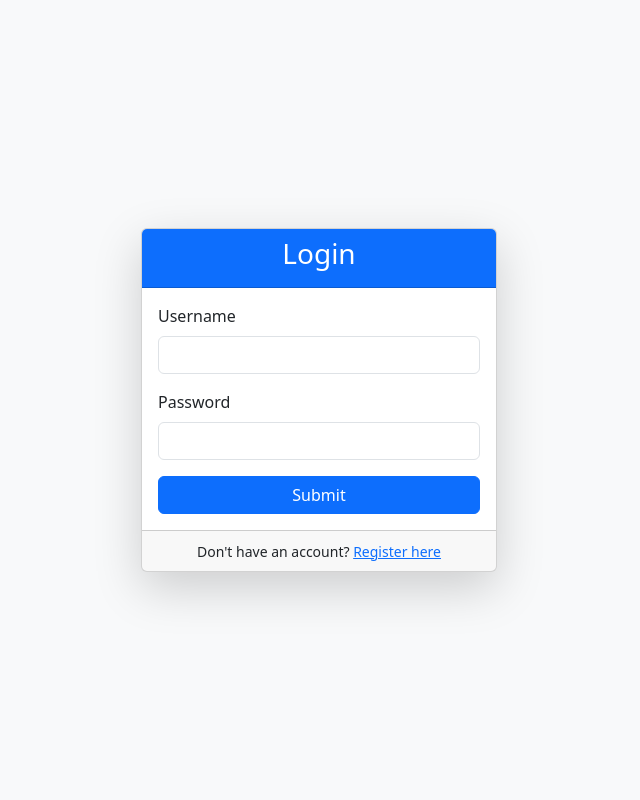
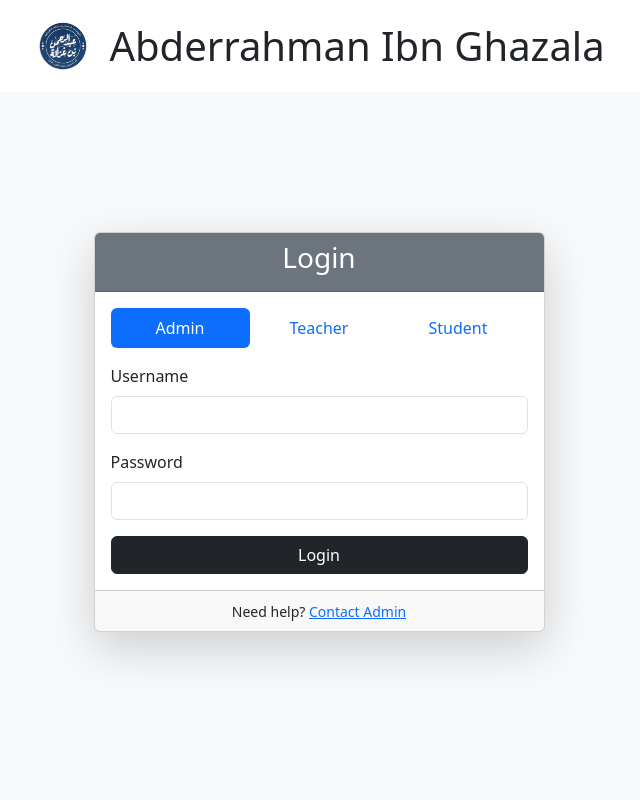
Before and after one commit to Rayanex7/MyWebSite, a Flask app: page /Authentication/login in a window 1280 px wide. Shown: the whole page, without its empty margins (321-961 px from the left). Run offline with Flask 3, Linux system fonts and the light colour scheme; some libraries are stand-ins or nearby versions.

Commit message:
Setting Authorization For Admins,Teachers,Students

```diff
--- a/main.py
+++ b/main.py
@@ -18,12 +18,12 @@ app.register_blueprint(Dire_Blueaprint, url_prefix='/Administration')
 @app.route('/')
 @app.route('/home')
 def home():
-    if is_auth():
+    if is_auth() == "Admin":
         try:
             session.pop('contact_data')
         except KeyError:
             return render_template('Home/index.html', notifications=notifications)
-    return redirect('/Authentication/login')
+    return redirect('/Info/Contact')
 
 if __name__ == "__main__":
     app.run(debug=True)
--- a/modules/Authentication.py
+++ b/modules/Authentication.py
@@ -9,10 +9,29 @@ AUTH_Blueprint = Blueprint('Authentication', __name__)
 def login():
     if not is_auth():
         if request.method == 'POST':
-            username = request.form['U']
-            password = request.form['P']
-            if authentication(username, password):
-                return redirect('/home')
+            try:
+                admin = request.form['U']
+                passwd = request.form['P']
+                if authentication("ADMIN", admin, passwd):
+                    return redirect('/home')
+            except Exception:
+                pass
+
+            try:
+                teacher = request.form['T']
+                passwd = request.form['P']
+                if authentication("TEACHER",teacher, passwd):
+                    return redirect('/Student/Student_management')
+            except Exception:
+                pass
+
+            try:
+                std = request.form['stdId']
+                if authentication("STUDENT", std):
+                    return redirect('/Info/About')
+            except Exception as e:
+                print(e)
+            print("ERROR")
             return redirect('/Authentication/login')
         else:
             return render_template('Home/login.html')
@@ -20,6 +39,5 @@ def login():
 
 @AUTH_Blueprint.route('/Logout')
 def Logout():
-    session.pop('username', None)
-    session.pop('key', None)
+    session.clear()
     return redirect('/Authentication/login')
--- a/modules/Info.py
+++ b/modules/Info.py
@@ -26,7 +26,7 @@ def Contact():
         notifications.append(data)
         if all([name, Email, Subject, Message]):
             flash("We Will Get You Soon ☺️", 'success')
-            return redirect('/home')
+            return redirect('/Info/Contact')
         else:
             flash("Please Fill The requested form", 'danger')
             return redirect('/Info/Contact')
@@ -34,7 +34,7 @@ def Contact():
 
 @INFO_Blueprint.route('/response_center', methods=['POST'])
 def response_center():
-    if not is_auth():
+    if is_auth() != "Admin":
         return redirect('/Authentication/login')
     if request.method == 'POST':
         name = request.form['name']
--- a/templates/Home/index.html
+++ b/templates/Home/index.html
@@ -255,7 +255,7 @@
         <a href="/" class="sidebar-link"><i class="bi bi-house"></i> Home</a>
         <a href="/Student/Student_management" class="sidebar-link"><i class="bi bi-mortarboard"></i> Students Management</a>
         <a href="/Teacher/Teachers_management" class="sidebar-link"><i class="bi bi-person-workspace"></i> Teachers Management</a>
-        <a href="/Direction" class="sidebar-link"><i class="bi bi-building"></i> Direction</a>
+        <a href="/Administration/Home" class="sidebar-link"><i class="bi bi-building"></i> Administration</a>
         <a href="/Info/About" class="sidebar-link"><i class="bi bi-info-circle"></i> About Us</a>
         <a href="/Info/Contact" class="sidebar-link"><i class="bi bi-envelope"></i> Contact Us</a>
         <a href="/Authentication/Logout" class="sidebar-link"><i class="bi bi-box-arrow-right"></i> Logout</a>
@@ -280,9 +280,9 @@
             <div class="col-md-4">
                 <div class="card">
                     <div class="card-body">
-                        <form action="/Direction">
+                        <form action="/Administration/Home">
                             <button type="submit" class="btn btn-info btn-custom w-100">
-                                <i class="bi bi-building me-2"></i>Direction
+                                <i class="bi bi-building me-2"></i>Administration
                             </button>
                         </form>
                     </div>
--- a/templates/Home/login.html
+++ b/templates/Home/login.html
@@ -3,35 +3,89 @@
 <head>
     <meta charset="UTF-8">
     <meta name="viewport" content="width=device-width, initial-scale=1.0">
-    <title>Login</title>
+    <title>Login - Abderrahman Ibn Ghazala</title>
     <!-- Bootstrap CSS -->
     <link href="https://cdn.jsdelivr.net/npm/bootstrap@5.3.0-alpha1/dist/css/bootstrap.min.css" rel="stylesheet">
 </head>
-<body class="bg-light d-flex justify-content-center align-items-center" style="height: 100vh;">
+<body class="bg-light">
+    <!-- Header -->
+    <header class="bg-white text-dark py-3 text-center">
+        <div class="container">
+            <div class="d-flex justify-content-center align-items-center">
+                <img src="{{ url_for('static', filename='AbderrahmanIbnGhazala.png') }}" alt="School Logo" class="me-3" style="height: 60px;">
+                <h1 class="mb-0">Abderrahman Ibn Ghazala</h1>
+            </div>
+        </div>
+    </header>
+
+
+    <!-- Login Section -->
+    <div class="d-flex justify-content-center align-items-center" style="height: 85vh;">
         <div class="container">
             <div class="row justify-content-center">
-            <div class="col-md-6 col-lg-4">
+                <div class="col-md-6 col-lg-5">
                     <div class="card shadow-lg">
-                    <div class="card-header bg-primary text-white text-center">
+                        <div class="card-header bg-secondary text-white text-center">
                             <h3>Login</h3>
                         </div>
                         <div class="card-body">
-                        <form action="/Authentication/login" method="POST">
+                            <!-- Tabs -->
+                            <ul class="nav nav-pills nav-justified mb-3">
+                                <li class="nav-item">
+                                    <a class="nav-link active" id="admin-tab" href="#" onclick="showForm('admin')">Admin</a>
+                                </li>
+                                <li class="nav-item">
+                                    <a class="nav-link" id="teacher-tab" href="#" onclick="showForm('teacher')">Teacher</a>
+                                </li>
+                                <li class="nav-item">
+                                    <a class="nav-link" id="student-tab" href="#" onclick="showForm('student')">Student</a>
+                                </li>
+                            </ul>
+
+                            <!-- Admin Login Form -->
+                            <form id="admin-form" action="/Authentication/login" method="POST">
                                 <div class="mb-3">
-                                <label for="U" class="form-label">Username</label>
-                                <input type="text" id="U" name="U" class="form-control" required>
+                                    <label for="adminU" class="form-label">Username</label>
+                                    <input type="text" id="adminU" name="U" class="form-control" required>
                                 </div>
                                 <div class="mb-3">
-                                <label for="P" class="form-label">Password</label>
-                                <input type="password" id="P" name="P" class="form-control" required>
+                                    <label for="adminP" class="form-label">Password</label>
+                                    <input type="password" id="adminP" name="P" class="form-control" required>
                                 </div>
                                 <div class="d-grid">
-                                <button type="submit" class="btn btn-primary">Submit</button>
+                                    <button type="submit" class="btn btn-dark">Login</button>
+                                </div>
+                            </form>
+
+                            <!-- Teacher Login Form -->
+                            <form id="teacher-form" action="/Authentication/login" method="POST">
+                                <div class="mb-3">
+                                    <label for="teacherID" class="form-label">Teacher ID</label>
+                                    <input type="text" id="teacherID" name="T" class="form-control" required>
+                                </div>
+                                <div class="mb-3">
+                                    <label for="teacherP" class="form-label">Password</label>
+                                    <input type="password" id="teacherP" name="P" class="form-control" required>
+                                </div>
+                                <div class="d-grid">
+                                    <button type="submit" class="btn btn-secondary">Login</button>
+                                </div>
+                            </form>
+
+                            <!-- Student Login Form -->
+                            <form id="student-form" action="/Authentication/login" method="POST" style="display: none;">
+                                <div class="mb-3">
+                                    <label for="studentID" class="form-label">Student ID</label>
+                                    <input type="text" id="studentID" name="stdId" class="form-control" required>
+                                </div>
+                                <div class="d-grid">
+                                    <button type="submit" class="btn btn-outline-dark">Login</button>
                                 </div>
                             </form>
                         </div>
                         <div class="card-footer text-center">
-                        <small>Don't have an account? <a href="/register">Register here</a></small>
+                            <small>Need help? <a href="/Contact">Contact Admin</a></small>
+                        </div>
                     </div>
                 </div>
             </div>
@@ -41,5 +95,25 @@
     <!-- Bootstrap JS and dependencies -->
     <script src="https://cdn.jsdelivr.net/npm/@popperjs/core@2.10.0/dist/umd/popper.min.js"></script>
     <script src="https://cdn.jsdelivr.net/npm/bootstrap@5.3.0-alpha1/dist/js/bootstrap.min.js"></script>
+
+    <!-- Script to toggle forms -->
+    <script>
+        // Set the default form to display when the page is loaded
+        window.onload = function() {
+            showForm('admin');
+        };
+
+        function showForm(role) {
+            document.getElementById("admin-form").style.display = (role === "admin") ? "block" : "none";
+            document.getElementById("teacher-form").style.display = (role === "teacher") ? "block" : "none";
+            document.getElementById("student-form").style.display = (role === "student") ? "block" : "none";
+
+            // Update active tab
+            document.getElementById("admin-tab").classList.remove("active");
+            document.getElementById("teacher-tab").classList.remove("active");
+            document.getElementById("student-tab").classList.remove("active");
+            document.getElementById(role + "-tab").classList.add("active");
+        }
+    </script>
 </body>
 </html>
```
Also changed, not shown: modules/Students.py (+16 -0 lines), modules/Teachers.py (+3 -26 lines), modules/functions.py (+67 -10 lines), templates/Admin/Contact.html (+11 -0 lines), static/AbderrahmanIbnGhazala.png (added). Lines whose indentation alone changed are shown as unchanged.
